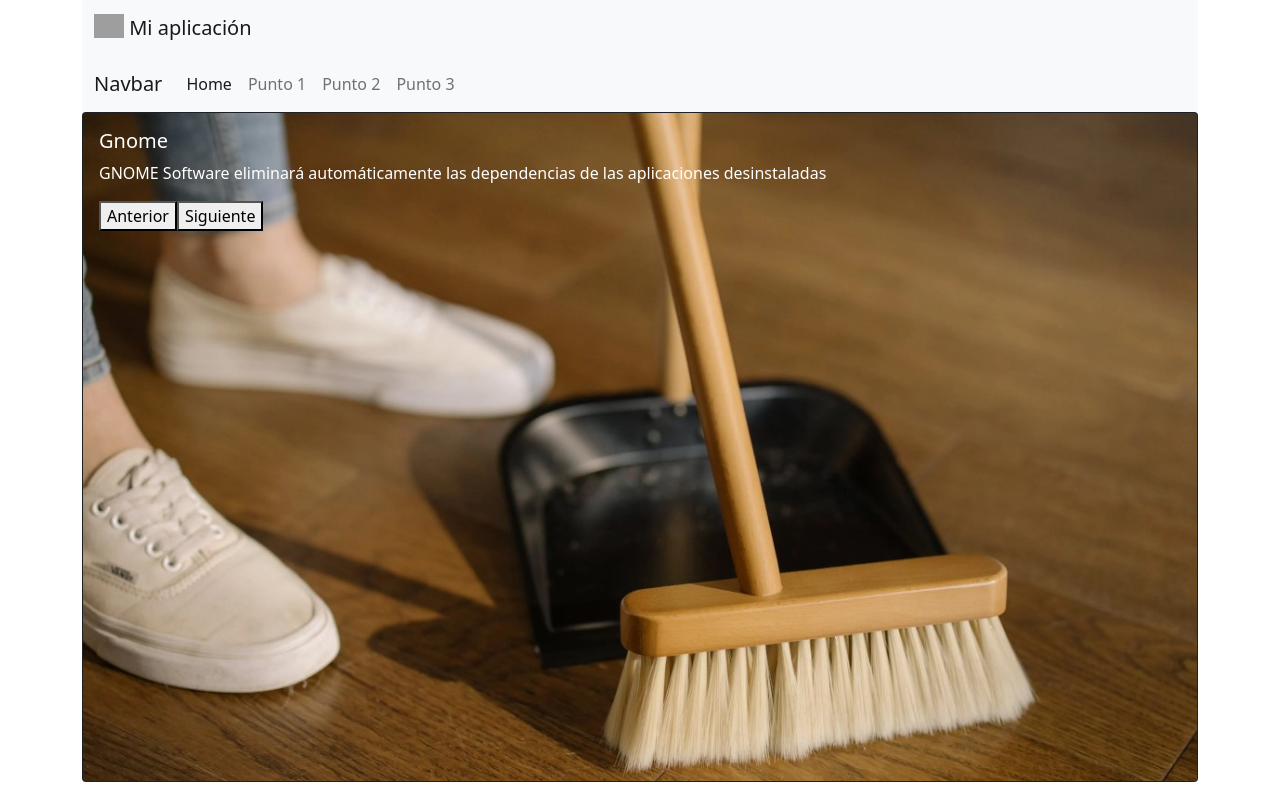
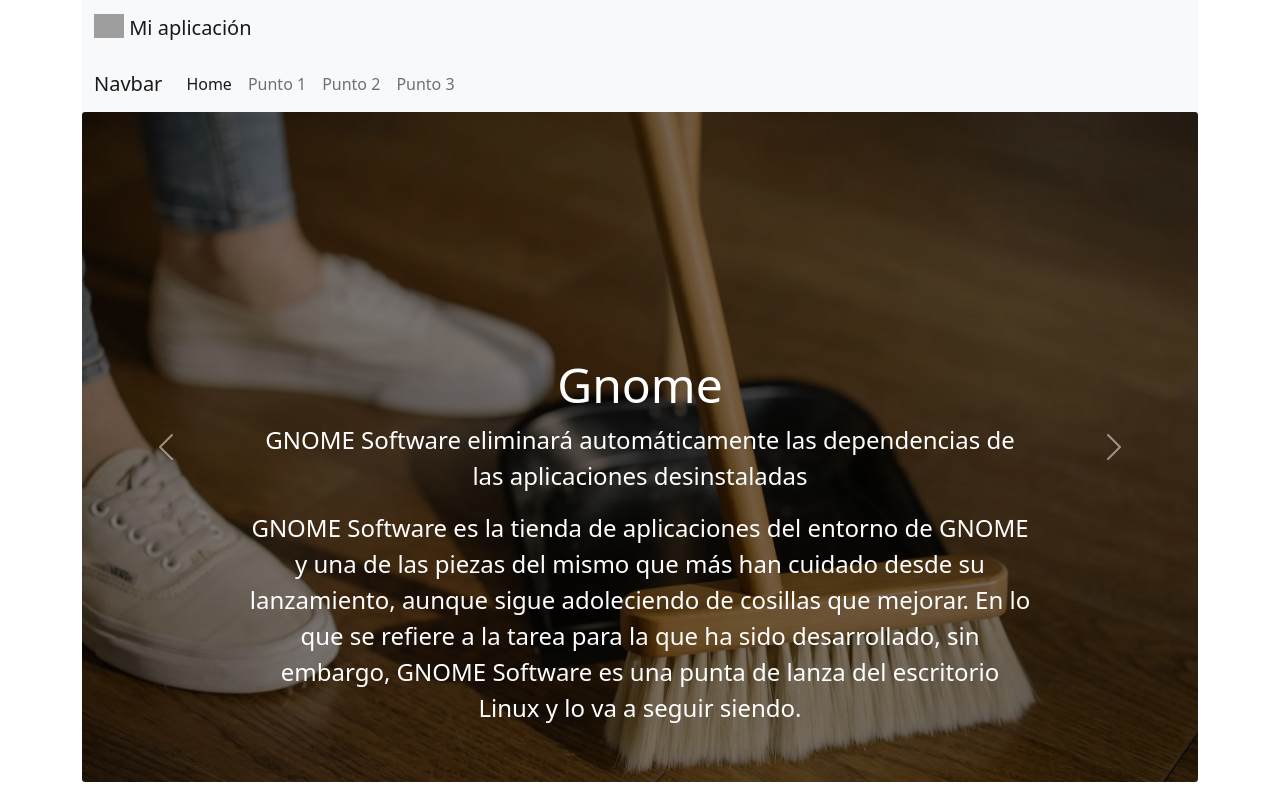
Before and after one commit to jevdesk/demoVscode, an Angular app in the folder demo-proyecto-angular/: page /punto1 in a window 1280 px wide. Shown: the top 800 px of the page. Built offline with nearby package versions, Linux system fonts and the light colour scheme; grey boxes are pictures that could not be loaded.

Commit message:
mejorando un poco

```diff
--- a/demo-proyecto-angular/src/app/components/punto1/punto1.component.css
+++ b/demo-proyecto-angular/src/app/components/punto1/punto1.component.css
@@ -0,0 +1,10 @@
+h5{
+    font-size: 3em;
+}
+p{
+    font-size: 1.5em;
+
+}
+.oscurecer {
+    filter: brightness(50%);
+}
--- a/demo-proyecto-angular/src/app/components/punto1/punto1.component.html
+++ b/demo-proyecto-angular/src/app/components/punto1/punto1.component.html
@@ -1,9 +1,24 @@
-<div class="card bg-dark text-white">
-    <img src="assets/{{noticia.img}}" class="card-img" alt="{{noticia.nombre}}">
-    <div class="card-img-overlay">
-        <h5 class="card-title">{{noticia.nombre}}</h5>
-        <p class="card-text">{{noticia.detalle}}</p>
-        <button (click)="anterior()">Anterior</button>
-        <button (click)="siguiente()">Siguiente</button>
+<div class="carousel slide carousel-fade">
+
+    <div class="carousel-inner rounded-1 shadow-4-strong">
+        <div class="carousel-item active">
+            <img src="assets/{{noticia.img}}" class="d-block w-100 oscurecer" alt="{{noticia.nombre}}">
+            <div class="carousel-caption">
+                <h5>{{noticia.nombre}}</h5>
+                <p class="d-none d-md-block">{{noticia.detalle}}</p>
+
+                <p class="d-none d-md-none d-xl-block">{{noticia.parrafo}}</p>
+
+            </div>
+        </div>
     </div>
+    <button class="carousel-control-next" type="button" (click)="anterior()">
+        <span class="carousel-control-next-icon" aria-hidden="true"></span>
+        <span class="visually-hidden">Anterior</span>
+    </button>
+    <button class="carousel-control-prev" type="button" (click)="siguiente()">
+        <span class="carousel-control-prev-icon" aria-hidden="true"></span>
+        <span class="visually-hidden">Siguiente</span>
+    </button>
+
 </div>
--- a/demo-proyecto-angular/src/app/components/punto1/punto1.component.ts
+++ b/demo-proyecto-angular/src/app/components/punto1/punto1.component.ts
@@ -13,10 +13,50 @@
 
       constructor() {
 this.noticias = new Array<Noticia>();
-    this.noticias = [{codigo:1, nombre:"Gnome",detalle:"GNOME Software eliminará automáticamente las dependencias de las aplicaciones desinstaladas",img:"imagenes/barriendo.jpg"},
-    {codigo:2, nombre:"Fucus-M2",detalle:"El nuevo Kubuntu Focus M2 llega con Intel Alder Lake y NVIDIA Ampere",img:"imagenes/Kubuntu-Focus-M2.jpg"},
-    {codigo:3, nombre:"NodeJS",detalle:"Node.js 18 actualiza el motor de JavaScript y permite crear compilaciones personalizadas",img:"imagenes/nodejs.png"},
-    {codigo:4, nombre:"SER44800UX",detalle:"Beelink SER 4 4800U X, nuevo mini-PC con Manjaro preinstalado",img:"imagenes/SER44800UX.jpg"}
+        this.noticias = [
+          {
+            codigo: 1,
+            nombre: "Gnome",
+            detalle: "GNOME Software eliminará automáticamente las dependencias de las aplicaciones desinstaladas",
+            parrafo: "GNOME Software es la tienda de aplicaciones del entorno de GNOME y una de las piezas del mismo que más han cuidado desde su lanzamiento, aunque sigue adoleciendo de cosillas que mejorar. En lo que se refiere a la tarea para la que ha sido desarrollado, sin embargo, GNOME Software es una punta de lanza del escritorio Linux y lo va a seguir siendo.",
+            img: "imagenes/barriendo.jpg"
+          },
+          {
+            codigo: 2,
+            nombre: "Fucus-M2",
+            detalle: "El nuevo Kubuntu Focus M2 llega con Intel Alder Lake y NVIDIA Ampere",
+            parrafo: "Recientemente ha aparecido la cuarta generación del Kubuntu Focus M2, la última versión del portátil profesional que destaca, como bien indica su nombre, por emplear el miembro de la familia Ubuntu como sistema preinstalado. Se trata de un equipo tope de gama orientado a profesionales, así que su precio no es bajo. Además, se ofrece con gráficas de NVIDIA bajo KDE Plasma y Xorg, lo que aumenta las probabilidades de no tener una buena experiencia con el escritorio.",
+            img: "imagenes/Kubuntu-Focus-M2.jpg"
+          },
+          {
+            codigo: 3,
+            nombre: "NodeJS",
+            detalle: "Node.js 18 actualiza el motor de JavaScript y permite crear compilaciones personalizadas",
+            parrafo: "Hoy vamos a darle protagonismo a una tecnología que es muy conocida en el mundo del desarrollo de software desde hace años, pero a la que no le hemos dedicado ninguna entrada hasta ahora en MuyLinux: Node.js. Ciñéndonos a sus características más básicas, se trata un entorno de ejecución para JavaScript que trabaja a nivel de backend y que es de código abierto (MIT) y multiplataforma. Como motor emplea el V8 de Chromium y permite ejecutar código JavaScript fuera de un navegador.",
+            img: "imagenes/nodejs.png"
+          },
+          {
+            codigo: 4,
+            nombre: "SER44800UX",
+            detalle: "Beelink SER 4 4800U X, nuevo mini-PC con Manjaro preinstalado",
+            parrafo: "GNOME Software es la tienda de aplicaciones del entorno de GNOME y una de las piezas del mismo que más han cuidado desde su lanzamiento, aunque sigue adoleciendo de cosillas que mejorar. En lo que se refiere a la tarea para la que ha sido desarrollado, sin embargo, GNOME Software es una punta de lanza del escritorio Linux y lo va a seguir siendo.",
+            img: "imagenes/SER44800UX.jpg"
+          },
+          {
+            codigo: 5,
+            nombre: "Unity desktop",
+            detalle: "Beelink SER 4 4800U X, nuevo mini-PC con Manjaro preinstalado",
+            parrafo: "Unity 7 fue durante muchos años la cara de Ubuntu, una cara que Canonical decidió abandonar para recuperar GNOME tras dar carpetazo a casi toda su estrategia en torno a la computación de consumo. Sin embargo, eso no quiere decir que la mítica shell haya muerto del todo, ya que entre nosotros tenemos a la versión 7.6 como la primera gran actualización en seis años.",
+            img: "imagenes/unitydesk.jpg"
+          },
+          {
+            codigo: 6,
+            nombre: "Warsmash",
+            detalle: "Warsmash, un motor de mods de código abierto para Warcraft III",
+            parrafo: "Warcraft es una de las sagas de videojuegos más conocidas de Blizzard. Aprovechando esa circunstancia y la popularidad de la que todavía goza la tercera entrega de la saga de juegos de estrategia en tiempo real, recientemente nos enterado de la existencia de Warsmash, un motor de mods Open Source y construido con Java.",
+            img: "imagenes/Warsmash.jpg"
+          }
+
     ]
     this.iniciar();
    }
--- a/demo-proyecto-angular/src/app/components/punto2/punto2.component.html
+++ b/demo-proyecto-angular/src/app/components/punto2/punto2.component.html
@@ -38,7 +38,7 @@
         </button>
     </div>
 </div>
-<div class="row" *ngIf="gano || perdio">
+<div class="row w-50" *ngIf="gano || perdio">
     <div class="col text-center">
         <button class="btn btn-dark text-white">
             Reiniciar
--- a/demo-proyecto-angular/src/app/models/noticia.ts
+++ b/demo-proyecto-angular/src/app/models/noticia.ts
@@ -2,5 +2,6 @@
     codigo!: number;
     nombre!: string;
     detalle!: string;
+    parrafo!: string;
     img!: string;
 }
```
Also changed, not shown: demo-proyecto-angular/src/assets/imagenes/Kubuntu-Focus-M2.jpg.
